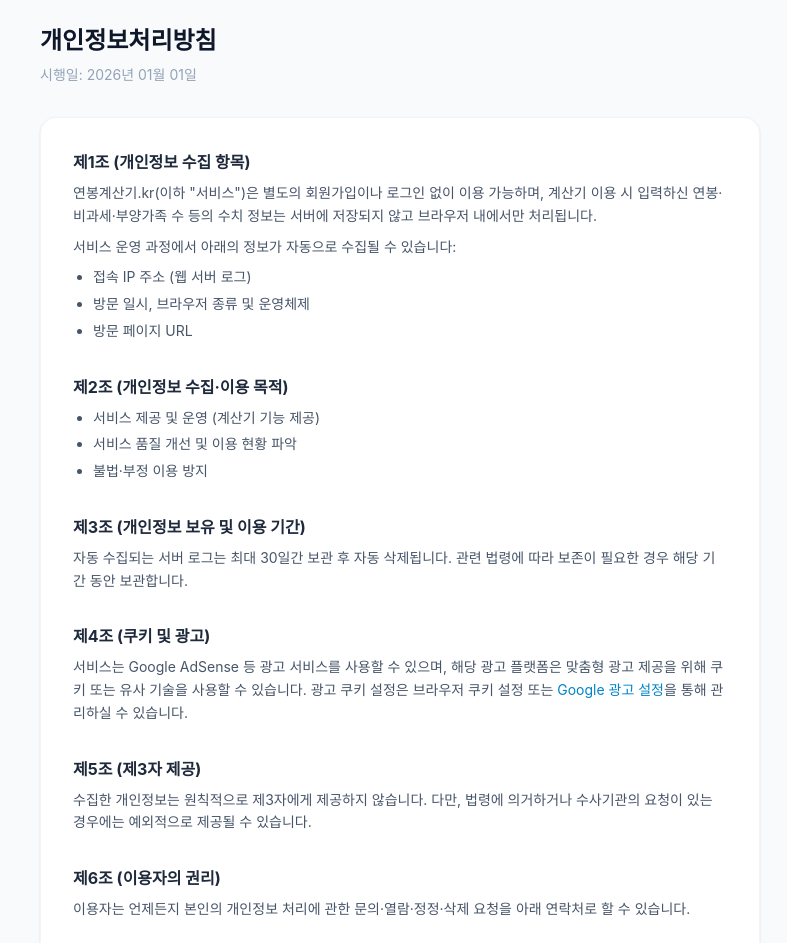
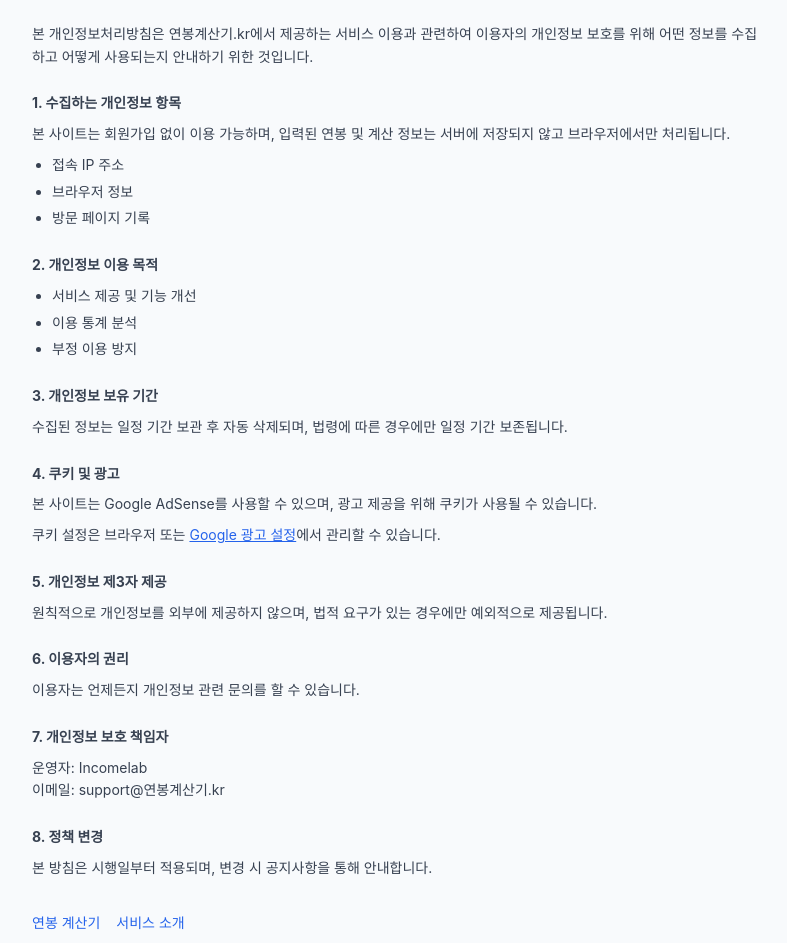
Before and after one commit to YG-coder/salary-calculator, a Next.js app: page /privacy in a window 1280 px wide. Shown: the part 169-1112 px from the top of the page, without its empty margins (240-1027 px from the left). Built offline with nearby package versions, Linux system fonts and the light colour scheme; a web font is replaced by a local one.

Commit message:
fix: 개인정보처리방침 애드센스 승인용 수정

```diff
--- a/src/app/privacy/page.tsx
+++ b/src/app/privacy/page.tsx
@@ -1,151 +1,123 @@
 /**
  * src/app/privacy/page.tsx
- * 역할: 개인정보처리방침 페이지 (애드센스 승인 필수)
- * - robots: index: true (심사 시 전 페이지 색인 권장)
- * - 내부 링크: 계산기(홈), 서비스 소개
- * - OPERATOR_EMAIL, OPERATOR_NAME constants 연동
+ * 개인정보처리방침 (애드센스 승인용 최적화)
  */
-import type { Metadata } from 'next'
-import Link from 'next/link'
-import Header from '@/components/ui/Header'
-import Footer from '@/components/ui/Footer'
-import { SITE_URL, SITE_NAME, OPERATOR_EMAIL, OPERATOR_NAME } from '@/lib/constants'
+
+import type { Metadata } from "next";
+import Link from "next/link";
+import { SITE_URL, SITE_NAME, OPERATOR_EMAIL, OPERATOR_NAME } from "@/lib/constants";
 
 export const metadata: Metadata = {
-  title: '개인정보처리방침',
-  description:
-    `${SITE_NAME} 개인정보처리방침입니다. 수집 항목, 이용 목적, 보유 기간, 이용자 권리 등을 안내합니다.`,
+  title: "개인정보처리방침",
+  description: `${SITE_NAME} 개인정보처리방침 안내`,
   alternates: { canonical: `${SITE_URL}/privacy` },
   robots: { index: true, follow: true },
-}
+};
 
-const EFFECTIVE_DATE = '2026년 01월 01일'
+const EFFECTIVE_DATE = "2026년 01월 01일";
 
 export default function PrivacyPage() {
   return (
-    <div className="min-h-screen flex flex-col">
-      <Header />
+      <main className="max-w-3xl mx-auto px-4 py-10 text-sm text-gray-700 leading-relaxed">
 
-      <main className="flex-1 w-full max-w-3xl mx-auto px-4 sm:px-6 py-10">
-        {/* 브레드크럼 내부 링크 */}
-        <nav className="flex items-center gap-2 text-xs text-slate-400 mb-6" aria-label="breadcrumb">
-          <Link href="/" className="hover:text-brand-600 transition-colors">홈</Link>
-          <span>›</span>
-          <span className="text-slate-600">개인정보처리방침</span>
-        </nav>
+        <h1 className="text-2xl font-bold mb-4">개인정보처리방침</h1>
+        <p className="text-gray-400 mb-6">시행일: {EFFECTIVE_DATE}</p>
 
-        <h1 className="text-2xl font-black text-slate-900 mb-2">개인정보처리방침</h1>
-        <p className="text-sm text-slate-400 mb-8">시행일: {EFFECTIVE_DATE}</p>
+        {/* 🔥 도입부 (애드센스 중요) */}
+        <p className="mb-6">
+          본 개인정보처리방침은 {SITE_NAME}에서 제공하는 서비스 이용과 관련하여
+          이용자의 개인정보 보호를 위해 어떤 정보를 수집하고 어떻게 사용되는지
+          안내하기 위한 것입니다.
+        </p>
 
-        <div className="card p-6 sm:p-8 space-y-8 text-sm text-slate-600 leading-relaxed">
-
-          <section>
-            <h2 className="text-base font-bold text-slate-800 mb-2">제1조 (개인정보 수집 항목)</h2>
+        <section className="mb-6">
+          <h2 className="font-bold mb-2">1. 수집하는 개인정보 항목</h2>
           <p>
-              {SITE_NAME}(이하 &quot;서비스&quot;)은 별도의 회원가입이나 로그인 없이 이용 가능하며,
-              계산기 이용 시 입력하신 연봉·비과세·부양가족 수 등의 수치 정보는
-              서버에 저장되지 않고 브라우저 내에서만 처리됩니다.
+            본 사이트는 회원가입 없이 이용 가능하며, 입력된 연봉 및 계산 정보는
+            서버에 저장되지 않고 브라우저에서만 처리됩니다.
           </p>
-            <p className="mt-2">서비스 운영 과정에서 아래의 정보가 자동으로 수집될 수 있습니다:</p>
-            <ul className="mt-2 space-y-1 list-disc pl-5">
-              <li>접속 IP 주소 (웹 서버 로그)</li>
-              <li>방문 일시, 브라우저 종류 및 운영체제</li>
-              <li>방문 페이지 URL</li>
+          <ul className="list-disc pl-5 mt-2 space-y-1">
+            <li>접속 IP 주소</li>
+            <li>브라우저 정보</li>
+            <li>방문 페이지 기록</li>
           </ul>
         </section>
 
-          <section>
-            <h2 className="text-base font-bold text-slate-800 mb-2">제2조 (개인정보 수집·이용 목적)</h2>
-            <ul className="space-y-1 list-disc pl-5">
-              <li>서비스 제공 및 운영 (계산기 기능 제공)</li>
-              <li>서비스 품질 개선 및 이용 현황 파악</li>
-              <li>불법·부정 이용 방지</li>
+        <section className="mb-6">
+          <h2 className="font-bold mb-2">2. 개인정보 이용 목적</h2>
+          <ul className="list-disc pl-5 space-y-1">
+            <li>서비스 제공 및 기능 개선</li>
+            <li>이용 통계 분석</li>
+            <li>부정 이용 방지</li>
           </ul>
         </section>
 
-          <section>
-            <h2 className="text-base font-bold text-slate-800 mb-2">제3조 (개인정보 보유 및 이용 기간)</h2>
+        <section className="mb-6">
+          <h2 className="font-bold mb-2">3. 개인정보 보유 기간</h2>
           <p>
-              자동 수집되는 서버 로그는 최대 30일간 보관 후 자동 삭제됩니다.
-              관련 법령에 따라 보존이 필요한 경우 해당 기간 동안 보관합니다.
+            수집된 정보는 일정 기간 보관 후 자동 삭제되며, 법령에 따른 경우에만
+            일정 기간 보존됩니다.
           </p>
         </section>
 
-          <section>
-            <h2 className="text-base font-bold text-slate-800 mb-2">제4조 (쿠키 및 광고)</h2>
+        <section className="mb-6">
+          <h2 className="font-bold mb-2">4. 쿠키 및 광고</h2>
           <p>
-              서비스는 Google AdSense 등 광고 서비스를 사용할 수 있으며, 해당 광고
-              플랫폼은 맞춤형 광고 제공을 위해 쿠키 또는 유사 기술을 사용할 수 있습니다.
-              광고 쿠키 설정은 브라우저 쿠키 설정 또는{' '}
+            본 사이트는 Google AdSense를 사용할 수 있으며, 광고 제공을 위해 쿠키가
+            사용될 수 있습니다.
+          </p>
+          <p className="mt-2">
+            쿠키 설정은 브라우저 또는{" "}
             <a
                 href="https://adssettings.google.com"
                 target="_blank"
                 rel="noopener noreferrer"
-                className="text-brand-600 hover:underline"
+                className="text-blue-600 underline"
             >
               Google 광고 설정
             </a>
-              을 통해 관리하실 수 있습니다.
+            에서 관리할 수 있습니다.
           </p>
         </section>
 
-          <section>
-            <h2 className="text-base font-bold text-slate-800 mb-2">제5조 (제3자 제공)</h2>
+        <section className="mb-6">
+          <h2 className="font-bold mb-2">5. 개인정보 제3자 제공</h2>
           <p>
-              수집한 개인정보는 원칙적으로 제3자에게 제공하지 않습니다.
-              다만, 법령에 의거하거나 수사기관의 요청이 있는 경우에는 예외적으로 제공될 수 있습니다.
+            원칙적으로 개인정보를 외부에 제공하지 않으며, 법적 요구가 있는 경우에만
+            예외적으로 제공됩니다.
           </p>
         </section>
 
-          <section>
-            <h2 className="text-base font-bold text-slate-800 mb-2">제6조 (이용자의 권리)</h2>
+        <section className="mb-6">
+          <h2 className="font-bold mb-2">6. 이용자의 권리</h2>
           <p>
-              이용자는 언제든지 본인의 개인정보 처리에 관한 문의·열람·정정·삭제 요청을
-              아래 연락처로 할 수 있습니다.
+            이용자는 언제든지 개인정보 관련 문의를 할 수 있습니다.
           </p>
         </section>
 
-          <section>
-            <h2 className="text-base font-bold text-slate-800 mb-2">제7조 (개인정보 보호 책임자)</h2>
-            <table className="w-full border-collapse mt-1">
-              <tbody>
-                {([
-                  ['운영 주체', OPERATOR_NAME],
-                  ['이메일',    OPERATOR_EMAIL],
-                ] as [string, string][]).map(([k, v]) => (
-                  <tr key={k} className="border-b border-slate-100">
-                    <td className="py-2 pr-4 font-medium text-slate-700 w-32">{k}</td>
-                    <td className="py-2">{v}</td>
-                  </tr>
-                ))}
-              </tbody>
-            </table>
+        <section className="mb-6">
+          <h2 className="font-bold mb-2">7. 개인정보 보호 책임자</h2>
+          <p>운영자: {OPERATOR_NAME}</p>
+          <p>이메일: {OPERATOR_EMAIL}</p>
         </section>
 
-          <section>
-            <h2 className="text-base font-bold text-slate-800 mb-2">제8조 (방침 변경)</h2>
+        <section className="mb-6">
+          <h2 className="font-bold mb-2">8. 정책 변경</h2>
           <p>
-              본 방침은 시행일부터 적용되며, 변경 시 서비스 내 공지사항을 통해 안내합니다.
+            본 방침은 시행일부터 적용되며, 변경 시 공지사항을 통해 안내합니다.
           </p>
-            <p className="mt-2 font-medium text-slate-700">시행일: {EFFECTIVE_DATE}</p>
         </section>
-        </div>
 
-        {/* 내부 링크 */}
-        <div className="mt-8 flex flex-wrap gap-3">
-          <Link href="/" className="btn-primary text-sm">
-            연봉계산기 바로 가기
+        {/* 🔥 내부 링크 (신뢰도 + SEO) */}
+        <div className="mt-8 flex gap-4">
+          <Link href="/" className="text-blue-600">
+            연봉 계산기
           </Link>
-          <Link
-            href="/about"
-            className="px-4 py-2.5 rounded-xl border border-slate-200 bg-white text-slate-600 text-sm font-medium hover:bg-slate-50 transition-colors"
-          >
+          <Link href="/about" className="text-blue-600">
             서비스 소개
           </Link>
         </div>
+
       </main>
-
-      <Footer />
-    </div>
-  )
+  );
 }
```
Lines whose indentation alone changed are shown as unchanged.
